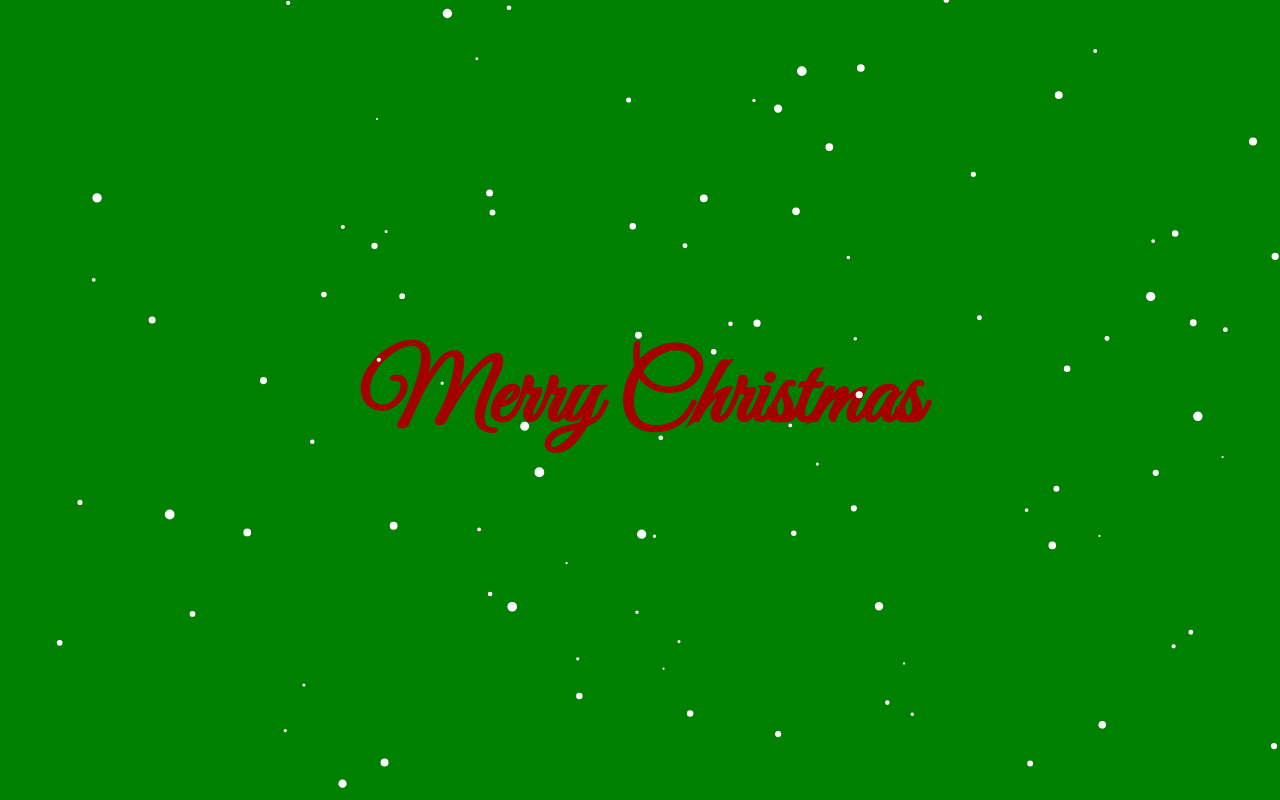
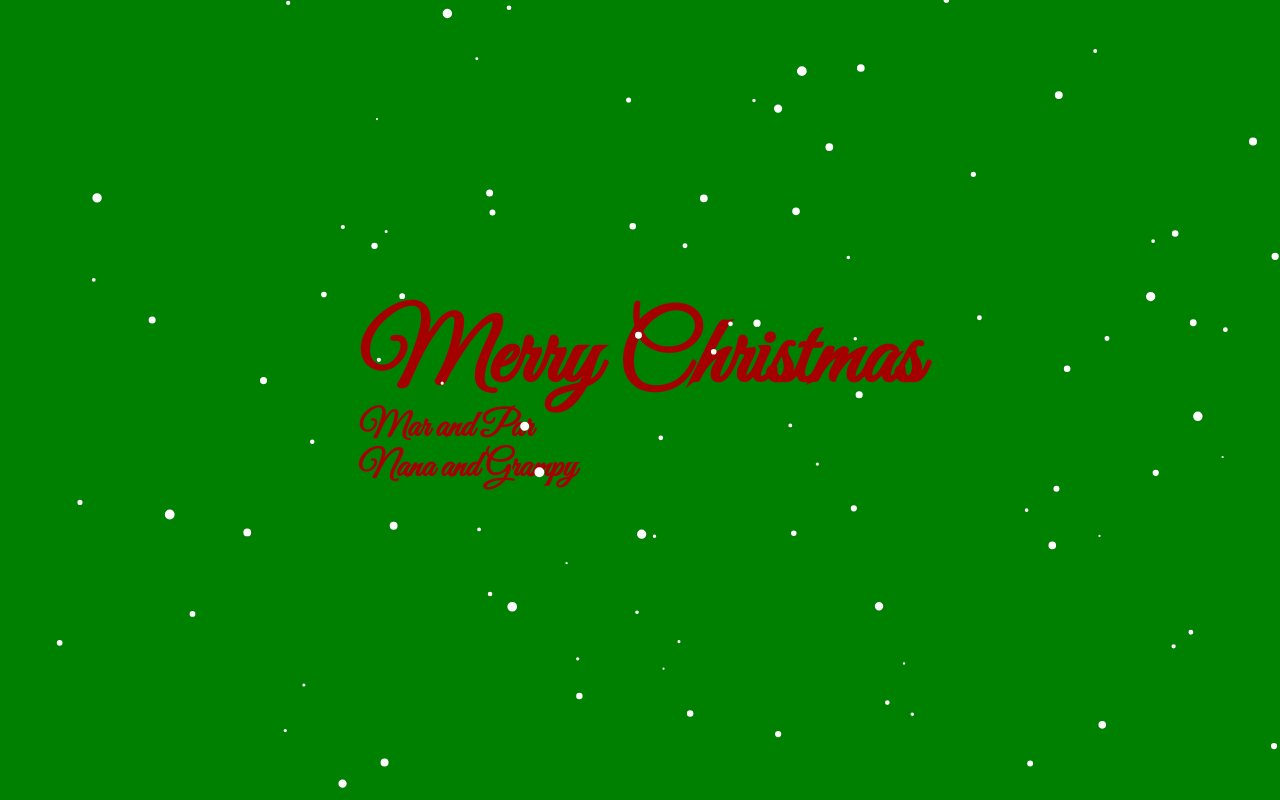
Before and after one commit to jlabs/christmas-ticket, a website: page public/index.html in a window 1280 px wide. Drawn offline with Linux system fonts and the light colour scheme.

Commit message:
Change font sizes

```diff
--- a/public/index.html
+++ b/public/index.html
@@ -10,6 +10,10 @@
     </head>
     <body class="bg-christmas-green grid place-items-center min-h-screen">
         <canvas id="snow-canvas"></canvas>
-        <h1 class="text-christmas-red font-black text-8xl font-great-vibes">Merry Christmas</h1>
+        <div class="text-christmas-red font-black font-great-vibes">
+            <h1 class="text-4xl md:text-8xl">Merry Christmas</h1>
+            <p class="text-2xl md:text-4xl">Mar and Par</p>
+            <p class="text-2xl md:text-4xl">Nana and Grampy</p>
+        </div>
     </body>
 </html>
```
Also changed, not shown: public/style.css.
